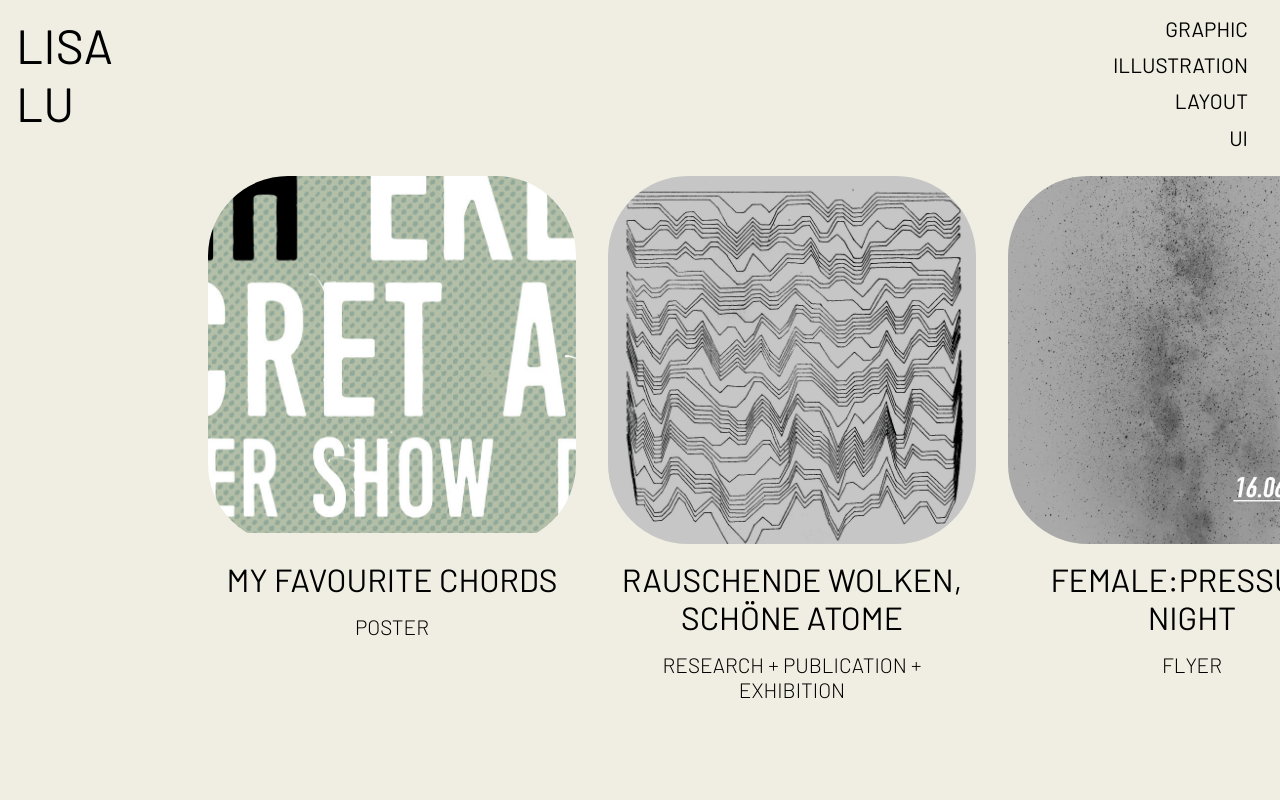
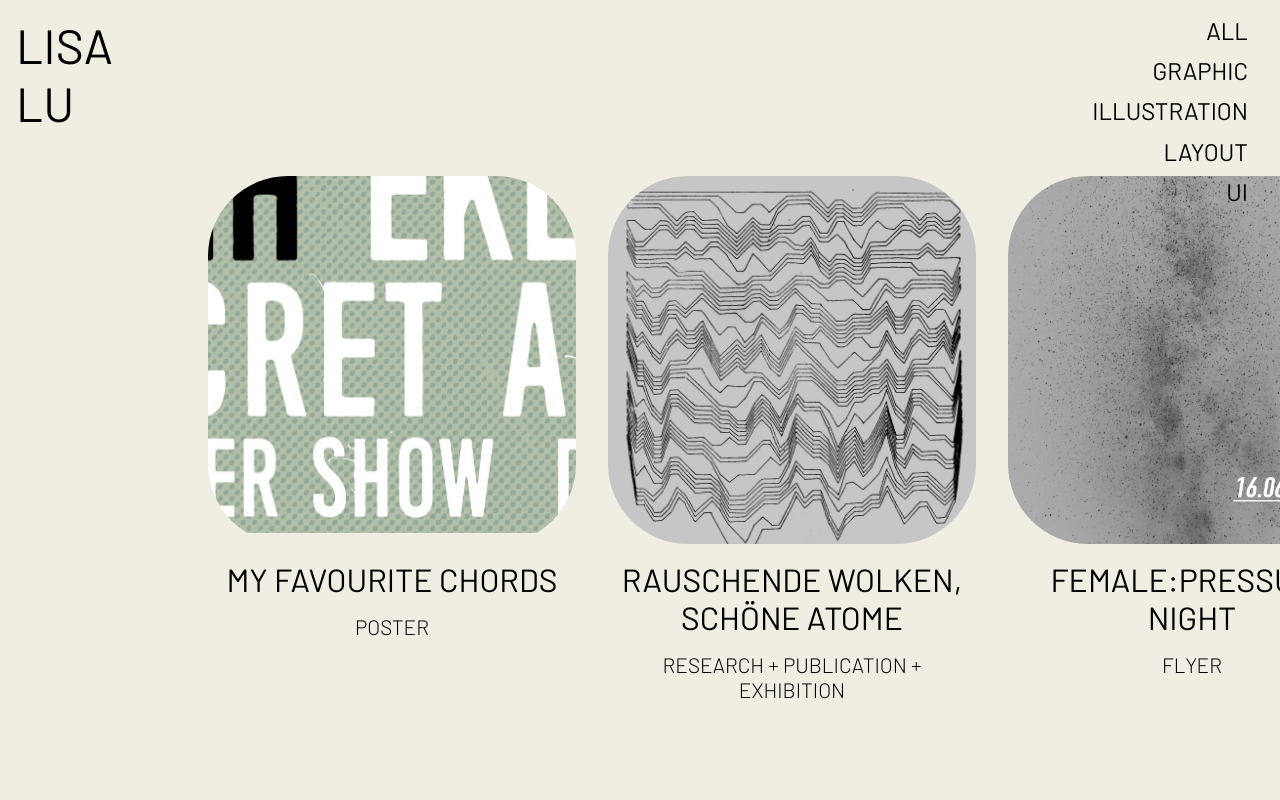
Before and after one commit to lisa-von-mond/my-space, a Next.js app: page / in a window 1280 px wide. Shown: the top 800 px of the page. Built offline with nearby package versions, Linux system fonts and the light colour scheme.

Commit message:
make filter function work

```diff
--- a/card-data.js
+++ b/card-data.js
@@ -3,28 +3,28 @@ export const cardData = [
     {title:"my favourite chords",
     desc:"poster",
     pic:"mfc_teaser",
-    cat:[1,4],
+    cat:[0,1],
     link:"mfc",
     spacer:"yes"},
 
     {title:"rauschende wolken, schöne atome",
     desc:"research + publication + exhibition",
     pic:"rwsa_teaser",
-    cat:[1,2,3],
+    cat:[0,1,3],
     link:"rauschende-wolken",
     spacer:"no"},
 
     {title:"female:pressure night",
     desc:"flyer",
     pic:"fp_teaser",
-    cat:[3],
+    cat:[0,1],
     link:"female-pressure",
     spacer:"no"},
 
     {title:"lush3000",
     desc:"online game prototype",
     pic:"lush_teaser",
-    cat:[1,4],
+    cat:[0,1,4],
     link:"lush3000",
     spacer:"yes"},
 
--- a/components/element-component.jsx
+++ b/components/element-component.jsx
@@ -4,10 +4,11 @@ import mfc_teaser from "../public/mfc_TEASER.png"
 import fp_teaser from "../public/fp_TEASER.jpg"
 import rwsa_teaser from "../public/rwsa_TEASER.jpg"
 import lush_teaser from "../public/lush_TEASER.png"
-
 import Link from "next/link";
+import { useState, useEffect } from "react";
 
 export function PrettyElement({title, desc, pic, spacer, link}){
+
 
     return(
     <Link href={`/${link}`}>
@@ -47,9 +48,16 @@ padding:1rem;
 margin-bottom:1rem;
 cursor:pointer;
 
+
 &:hover{
     transform:scale(105%);
     }
+
+${props =>
+    props.visible === false &&
+    css`
+    border:5px solid red;
+    `}
 
 `
 
--- a/components/header.jsx
+++ b/components/header.jsx
@@ -1,19 +1,45 @@
 import styles from '../styles/Home.module.css'
+import { useState } from 'react'
+import styled, {css} from 'styled-components'
 
-export function Header(){
+export function Header({spaceFilter, setSpaceFilter}){
+
+function changeCurrentState(x){
+    setSpaceFilter(parseInt(x))
+}
+
+const currentState = spaceFilter
 
 return(
 
 <header className={styles.header}>
 <div className={styles.lisa_wrapper}>LISA LU</div>
 <div className={styles.filter_wrapper}>
-
-    <li>graphic</li>
-    <li>illustration</li>
-    <li>layout</li>
-    <li>UI</li>
-
+    <FilterItem state="0" current={currentState} onClick={() => changeCurrentState(0)}>all
+    </FilterItem>
+    <FilterItem state="1" current={currentState} onClick={() => changeCurrentState(1)}>graphic</FilterItem>
+    <FilterItem state="2" current={currentState} onClick={() => changeCurrentState(2)}>illustration</FilterItem>
+    <FilterItem state="3" current={currentState} onClick={() => changeCurrentState(3)}>layout</FilterItem>
+    <FilterItem state="4" current={currentState} onClick={() => changeCurrentState(4)}>UI</FilterItem>
 </div>
 </header>)
 
 }
+
+
+const FilterItem = styled.li`
+font-size: 1.5rem;
+cursor:pointer;
+
+&:hover{
+background:grey;
+color:white;
+}
+
+${props =>
+    props.state === props.current &&
+    css`
+     font-weight:500;
+    `}
+
+`
--- a/pages/index.js
+++ b/pages/index.js
@@ -4,9 +4,16 @@ import styles from '../styles/Home.module.css'
 import { Header } from '../components/header'
 import { PrettyElement } from '../components/element-component'
 import { cardData } from '../card-data'
+import { useState } from 'react'
 
 
 export default function Home() {
+
+const [spaceFilter, setSpaceFilter] = useState(0)
+
+const currentFilter = cardData.filter((element)=>(element.cat.includes(spaceFilter) === true))
+
+
   return (
     <div className={styles.container}>
       <Head>
@@ -15,11 +22,11 @@ export default function Home() {
         <link rel="icon" href="" />
       </Head>
 
-      <Header/>
+      <Header spaceFilter={spaceFilter} setSpaceFilter={setSpaceFilter}/>
 
       <main className={styles.main}>
 
-      {cardData.map((element)=>(
+      {currentFilter.map((element)=>(
 <PrettyElement
 title={element.title}
 desc={element.desc}
```
Also changed, not shown: public/open session A6_Front.jpg.
